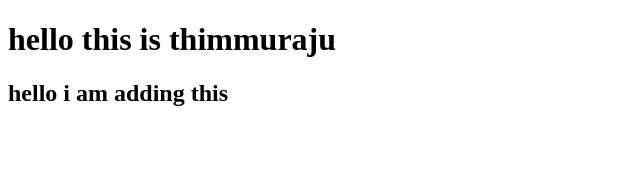
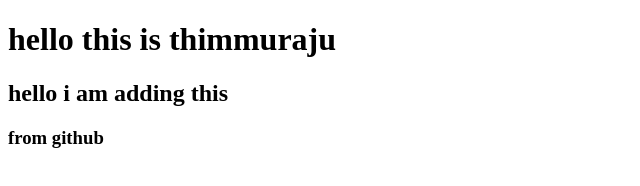
Before and after one commit to Thimmaraju0000/new, a plain HTML site: page index.html in a window 1280 px wide. Shown: the whole page, without its empty margins (0-640 px from the left). Drawn offline with Linux system fonts and the light colour scheme.

Commit message:
Update index.html

```diff
--- a/index.html
+++ b/index.html
@@ -8,5 +8,6 @@
 <body>
     <h1>hello this is thimmuraju</h1>
     <h2>hello i am adding this</h2>
+    <h3>from github</h3>
 </body>
 </html>
```
